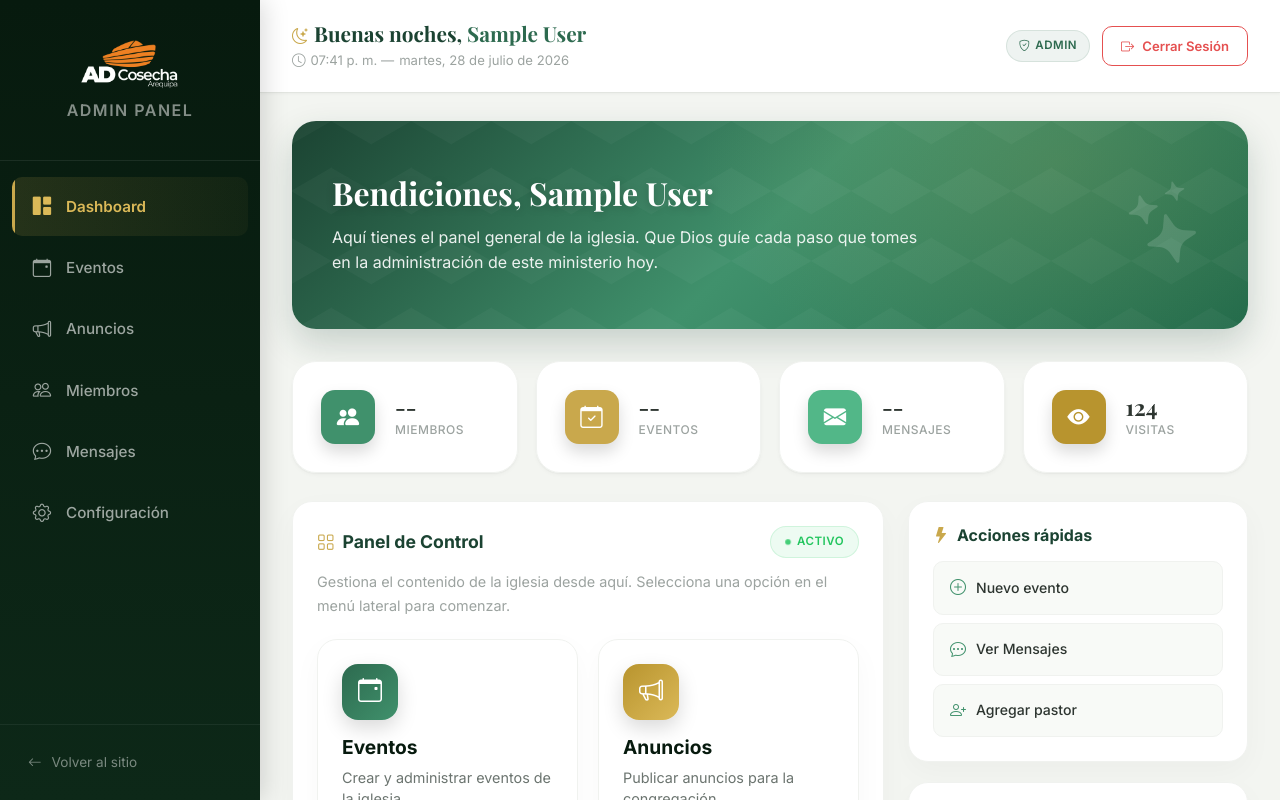
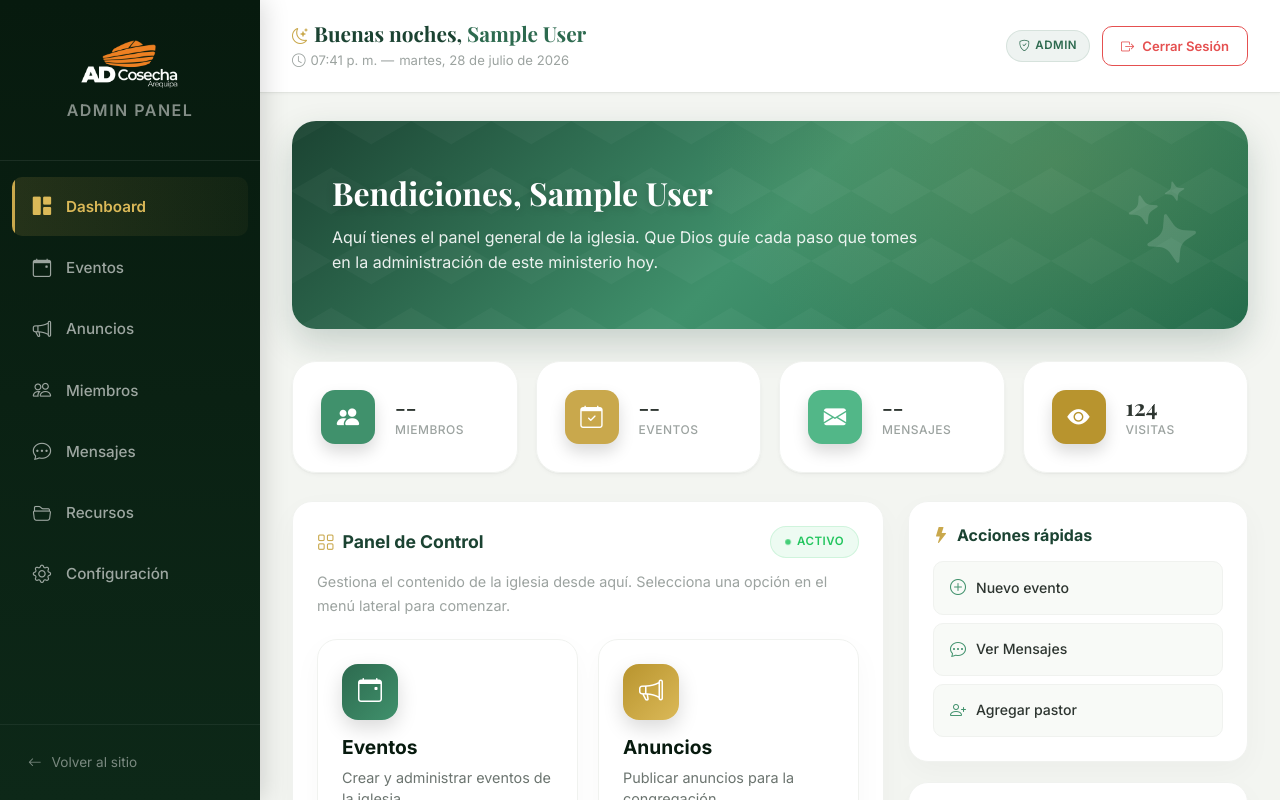
Before and after one commit to gerargram2006/Pagina-Iglesia, a React (Vite) app: page /admin in a window 1280 px wide. Shown: the top 800 px of the page. Built offline with nearby package versions, Linux system fonts and the light colour scheme; no server answers; sample sign-in values are in the browser's storage.

Commit message:
feat: integrar el módulo de recursos en el panel de administrador

```diff
--- a/src/pages/Admin.tsx
+++ b/src/pages/Admin.tsx
@@ -5,6 +5,7 @@ import AdminEventos from './admin/AdminEventos';
 import AdminPastores from './admin/AdminPastores';
 import AdminMensajes from './admin/AdminMensajes';
 import AdminAnuncios from './admin/AdminAnuncios';
+import AdminRecursos from './admin/AdminRecursos';
 import { api } from '../api';
 
 function getGreeting(): string {
@@ -33,6 +34,7 @@ const adminCards: AdminCard[] = [
     { title: 'Anuncios', description: 'Publicar anuncios para la congregación', icon: 'bi-megaphone', gradient: 'linear-gradient(135deg, #b8942e, #dbb958)' },
     { title: 'Miembros', description: 'Administrar el directorio de miembros', icon: 'bi-people', gradient: 'linear-gradient(135deg, #1b4332, #2d6a4f)' },
     { title: 'Mensajes', description: 'Revisar mensajes de contacto', icon: 'bi-chat-dots', gradient: 'linear-gradient(135deg, #c9a84c, #e8cf7a)' },
+    { title: 'Recursos', description: 'Gestionar material descargable (PDFs)', icon: 'bi-folder2-open', gradient: 'linear-gradient(135deg, #2d6a4f, #40916c)' },
 ];
 
 interface ActivityItem {
@@ -59,6 +61,7 @@ const sidebarItems: SidebarItem[] = [
     { label: 'Anuncios', icon: 'bi-megaphone' },
     { label: 'Miembros', icon: 'bi-people' },
     { label: 'Mensajes', icon: 'bi-chat-dots' },
+    { label: 'Recursos', icon: 'bi-folder2-open' },
     { label: 'Configuración', icon: 'bi-gear' },
 ];
 
@@ -282,6 +285,7 @@ export default function Admin() {
                     {activeTab === 'Miembros' && <AdminPastores />}
                     {activeTab === 'Mensajes' && <AdminMensajes />}
                     {activeTab === 'Anuncios' && <AdminAnuncios />}
+                    {activeTab === 'Recursos' && <AdminRecursos />}
                     {activeTab === 'Configuración' && <div className="admin-coming-soon"><i className="bi bi-gear"></i><h2>Configuración</h2><p>Próximamente disponible.</p></div>}
                 </div>
             </main>
```
